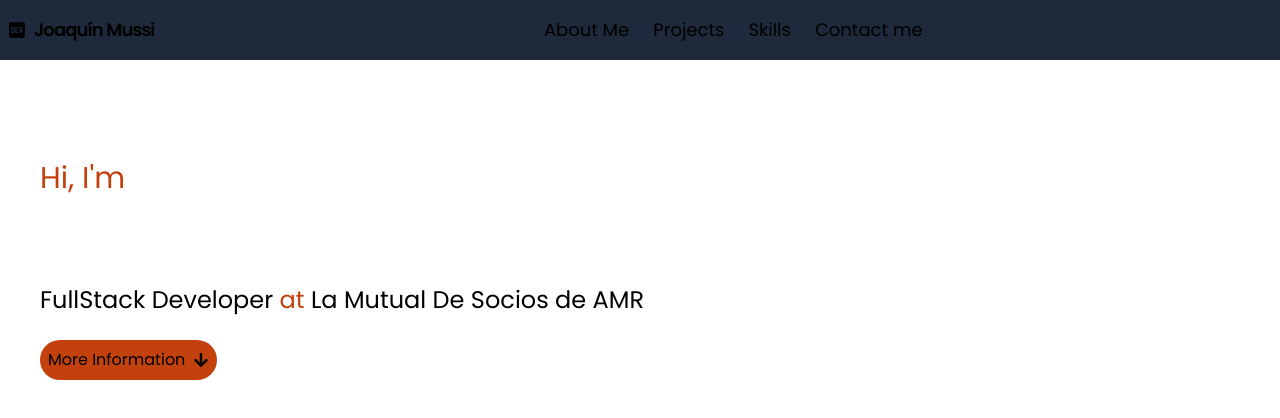
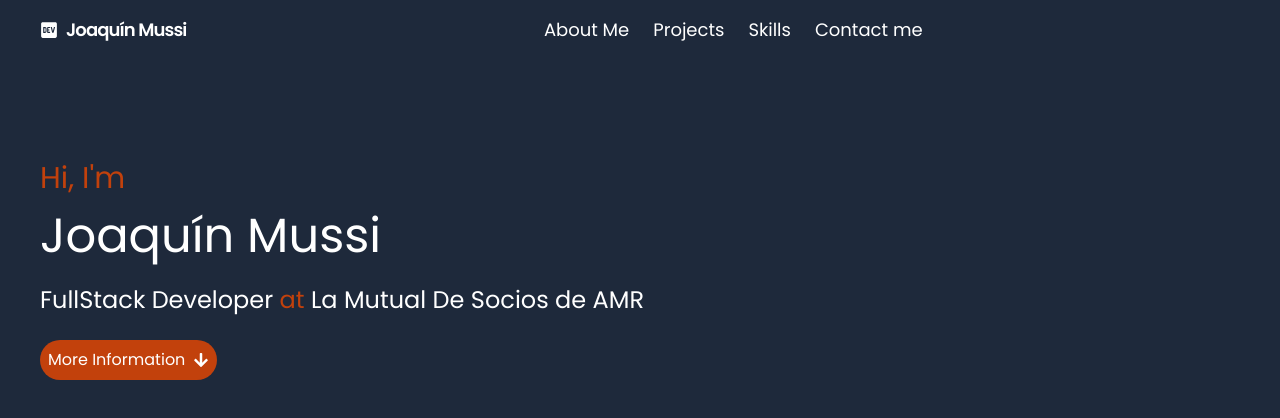
Before and after one commit to MussiDev/Portfolio-Personal, a Next.js app: page / in a window 1280 px wide. Shown: the top 418 px of the page. Built offline with nearby package versions, Linux system fonts and the light colour scheme.

Commit message:
add new styles

```diff
--- a/components/Navbar/Navbar.tsx
+++ b/components/Navbar/Navbar.tsx
@@ -6,7 +6,7 @@ import { FaDev, FaGithub, FaLinkedin } from "react-icons/fa";
 import Link from "next/link";
 const Navbar = () => {
 	return (
-		<header className='fixed z-20 flex items-center justify-between w-full gap-10 p-2 text-lg backdrop-blur-md bg-slate-800'>
+		<header className='fixed z-20 flex items-center justify-between w-full gap-10 p-2 px-10 text-lg backdrop-blur-md bg-slate-800'>
 			<Link
 				href='/'
 				className='flex items-center gap-2 text-lg font-semibold tracking-tighter'>
--- a/pages/index.tsx
+++ b/pages/index.tsx
@@ -16,7 +16,7 @@ const Index = () => {
 				/>
 			</Head>
 
-			<main>
+			<main className='text-white bg-slate-800'>
 				<Home />
 			</main>
 		</>
```
